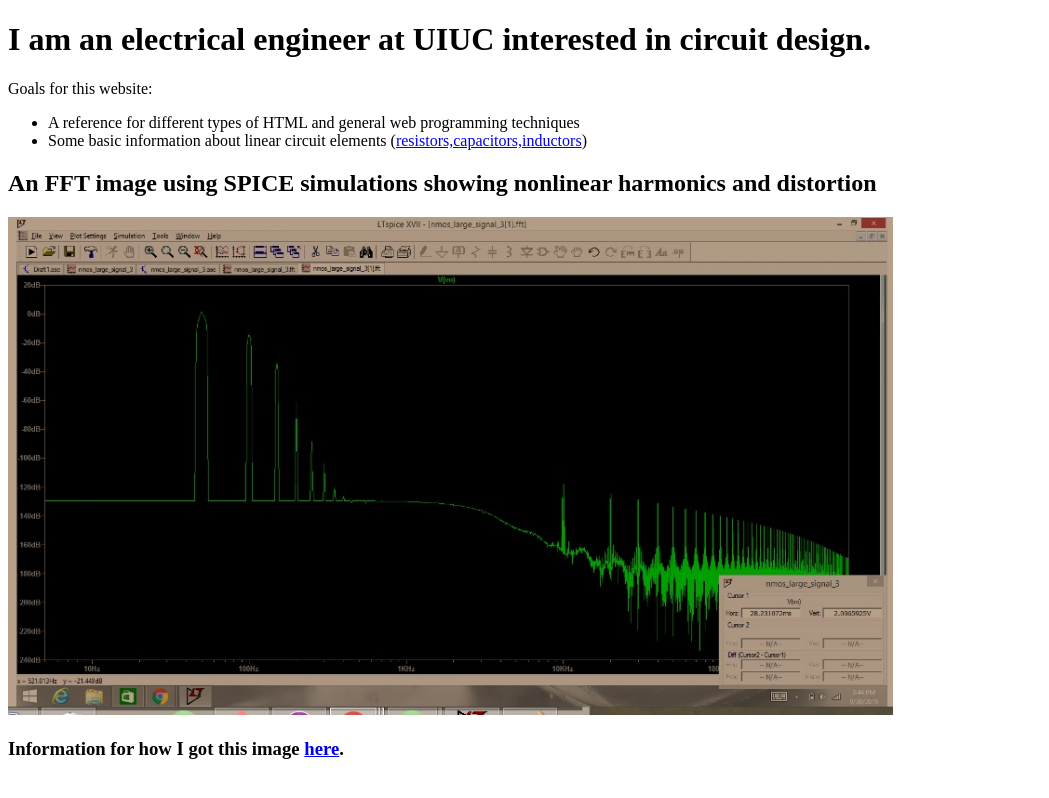
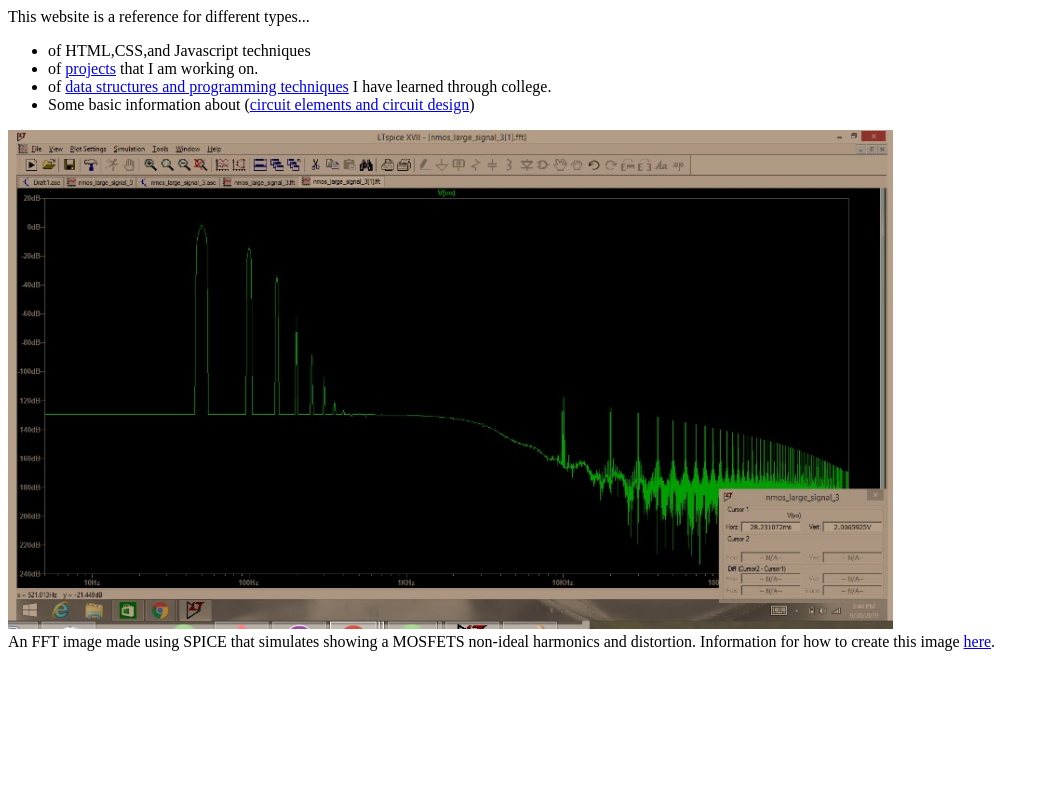
Before and after one commit to Varun-Pattalachinti/Varun-Pattalachinti.github.io, a plain HTML site: page index.html in a window 1280 px wide. Shown: the whole page, without its empty margins (0-1049 px from the left). Drawn offline with Linux system fonts and the light colour scheme.

Commit message:
Made some revisions to overall layout

```diff
--- a/index.html
+++ b/index.html
@@ -5,14 +5,15 @@
   <link rel="stylesheet" href="StyleSheet.css">
 </head>
 <body>
-  <h1>I am an electrical engineer at UIUC interested in circuit design.</h1>
-  Goals for this website:
+  <div id="div1">This website is a reference for different types...</div>
   <ul>
-    <li>A reference for different types of HTML and general web programming techniques</li>
-    <li> Some basic information about linear circuit elements (<a href ="linear_circuit_elements.html">resistors,capacitors,inductors</a>)</li>
+    <li>of HTML,CSS,and Javascript techniques</li>
+    <li>of <a href="projects.html">projects</a> that I am working on.</li>
+    <li>of <a href="programming.html">data structures and programming techniques</a> I have learned through college. </li>
+    <li>Some basic information about (<a href ="circuit_elements.html">circuit elements and circuit design</a>)</li>
   </ul>
-  <h2>An FFT image using SPICE simulations showing nonlinear harmonics and distortion</h2>
   <img src="/images/nonlinearFFT.jpg" height = "30%" width="70%" >
-  <h3>Information for how I got this image <a href="nonlinear_FFT.html">here</a>.</h3>
+  <div class ="caption">An FFT image made using SPICE that simulates showing a MOSFETS non-ideal harmonics and distortion.
+  Information for how to create this image <a href="nonlinearFFT.html">here</a>.</div>
 </body>
 </html>
```
Also changed, not shown: circuit_elements.html (renamed from linear_circuit_elements.html, +4 -0 lines), 1 other file.
